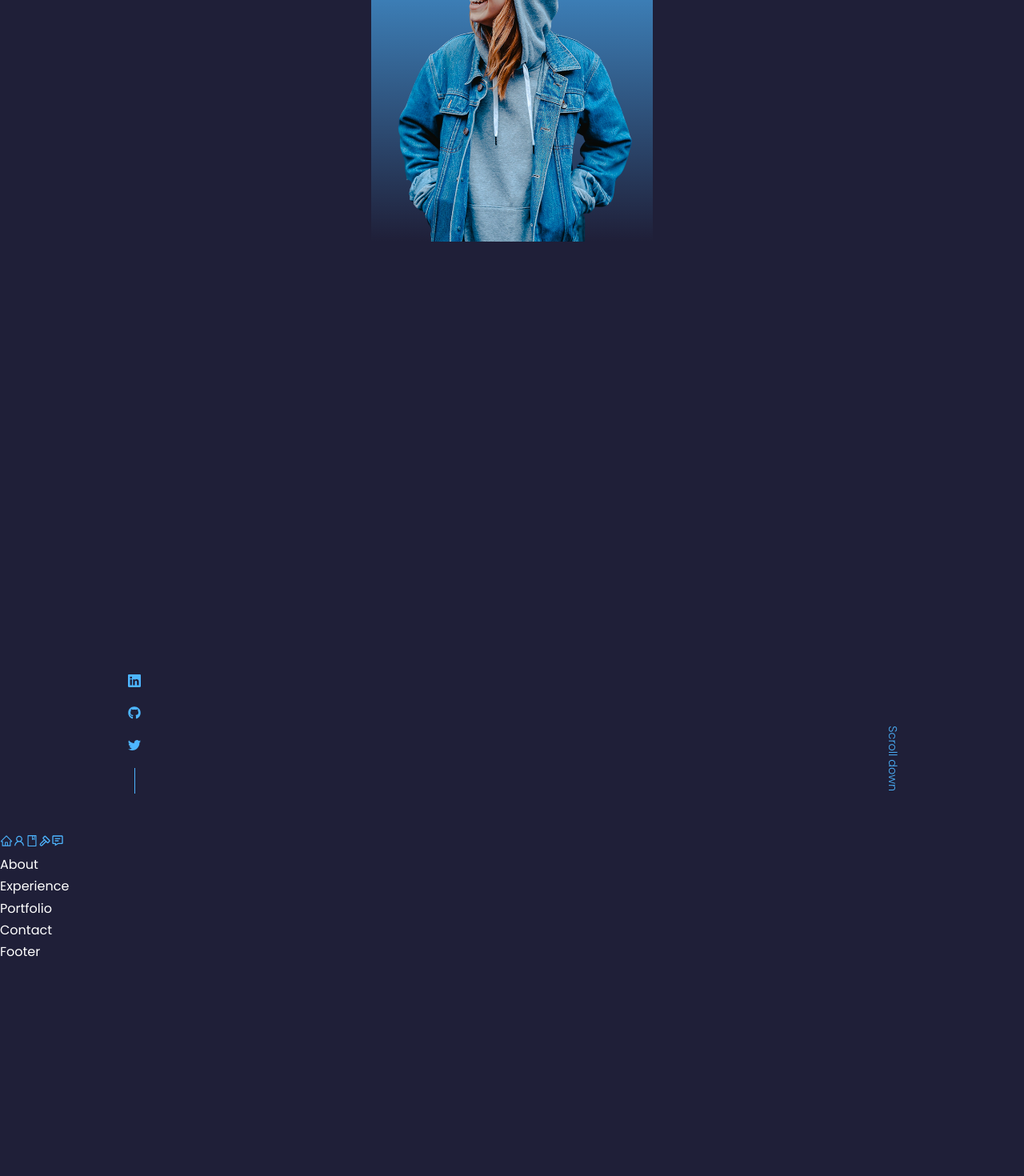
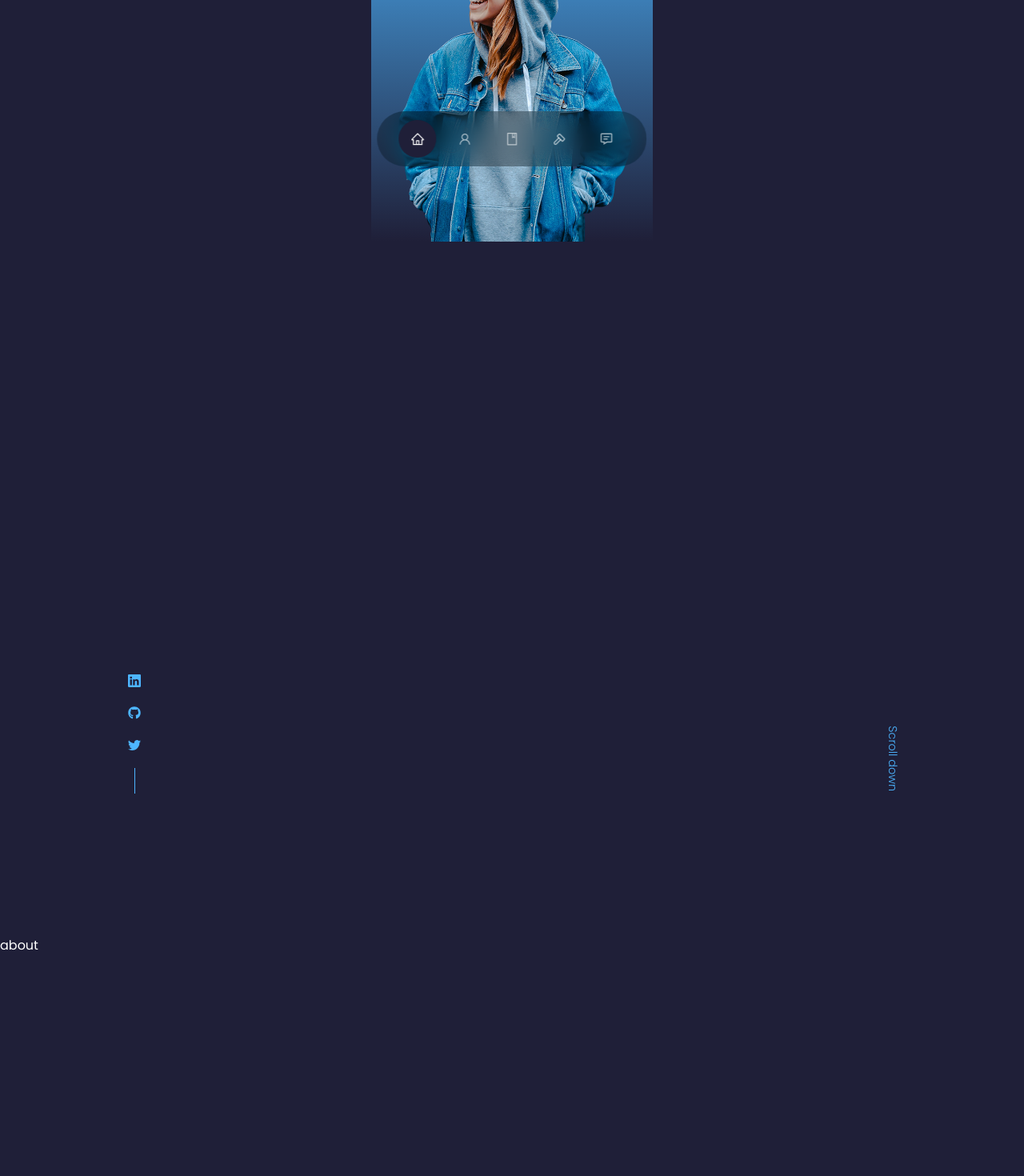
Before and after one commit to dnlstronge/portfolio, a React (Create React App) app: page / in a window 1280 px wide. Shown: the part 560-2030 px from the top of the page at 80% size. Before the commit the page ends 1763 px from the top, so only its background shows below. Built offline with nearby package versions, Linux system fonts and the light colour scheme.

Commit message:
made navbar active

```diff
--- a/src/components/about/About.jsx
+++ b/src/components/about/About.jsx
@@ -4,7 +4,7 @@
 
 const About = () => {
   return (
-    <div>About</div>
+    <section id="about"> about</section>
   )
 }
 
--- a/src/components/contact/Contact.jsx
+++ b/src/components/contact/Contact.jsx
@@ -4,7 +4,7 @@
 
 const Contact = () => {
   return (
-    <div>Contact</div>
+    <section id="contact">Contact</section>
   )
 }
 
--- a/src/components/experience/Experience.jsx
+++ b/src/components/experience/Experience.jsx
@@ -4,7 +4,7 @@
 
 const Experience = () => {
   return (
-    <div>Experience</div>
+    <section id="experience">Experience</section>
   )
 }
 
--- a/src/components/nav/Nav.jsx
+++ b/src/components/nav/Nav.jsx
@@ -4,16 +4,29 @@
 import { AiOutlineBook } from 'react-icons/ai'
 import { TbHammer } from 'react-icons/tb'
 import { BiMessageDetail } from 'react-icons/bi'
+import { useState } from 'react'
 import React from 'react'
 
 const Nav = () => {
+
+  const [activeNav, setActiveNav] = useState('#')
   return (
     <nav>
-      <a href="#"><AiOutlineHome/></a>
-      <a href="#about"><AiOutlineUser/></a>
-      <a href="#experience"><AiOutlineBook/></a>
-      <a href="#portfolio"><TbHammer/></a>
-      <a href="#contact"><BiMessageDetail/></a>
+      <a href="#"
+        onClick={() => setActiveNav('#')}
+        className={activeNav === '#' ? 'active' : ''}><AiOutlineHome/></a>
+      <a href="#about"
+        onClick={() => setActiveNav('#about')}
+        className={activeNav === '#about' ? 'active' : ''}><AiOutlineUser/></a>
+      <a href="#experience"
+        onClick={() => setActiveNav('#experience')}
+        className={activeNav === '#experience' ? 'active' : ''}><AiOutlineBook/></a>
+      <a href="#portfolio"
+        onClick={() => setActiveNav('#portfolio')}
+        className={activeNav === '#portfolio' ? 'active' : ''}><TbHammer/></a>
+      <a href="#contact"
+        onClick={() => setActiveNav('#contact')}
+        className={activeNav === '#contact' ? 'active' : ''}><BiMessageDetail/></a>
     </nav>
   )
 }
--- a/src/components/nav/nav.css
+++ b/src/components/nav/nav.css
@@ -0,0 +1,33 @@
+nav {
+    background: rgba(0, 0, 0, 0.3);
+    width: max-content;
+    display: flex;
+    padding: 0.7rem 1.7rem;
+    z-index: 2;
+    position: fixed;
+    left: 50%;
+    transform: translateX(-50%);
+    bottom: 2rem;
+    gap: 0.8rem;
+    border-radius: 3rem;
+    backdrop-filter: blur(15px);
+}
+
+nav a {
+    background: transparent;
+    padding: 0.9rem;
+    border-radius: 50%;
+    display: flex;
+    color: var(--color-light);
+    font-size: 1.1rem;
+
+}
+
+nav a:hover {
+    background: rgba(0, 0, 0, 0.2)
+}
+
+nav a.active {
+    background: var(--color-bg);
+    color: var(--color-white);
+}
--- a/src/components/portfolio/Portfolio.jsx
+++ b/src/components/portfolio/Portfolio.jsx
@@ -4,7 +4,7 @@
 
 const Portfolio = () => {
   return (
-    <div>Portfolio</div>
+    <section id="portfolio">Portfolio</section>
   )
 }
 
--- a/src/index.css
+++ b/src/index.css
@@ -59,6 +59,7 @@
 
 section {
     margin-top: 8rem;
+    height: 100vh;
 }
 
 section > h2, section > h5 {
```
